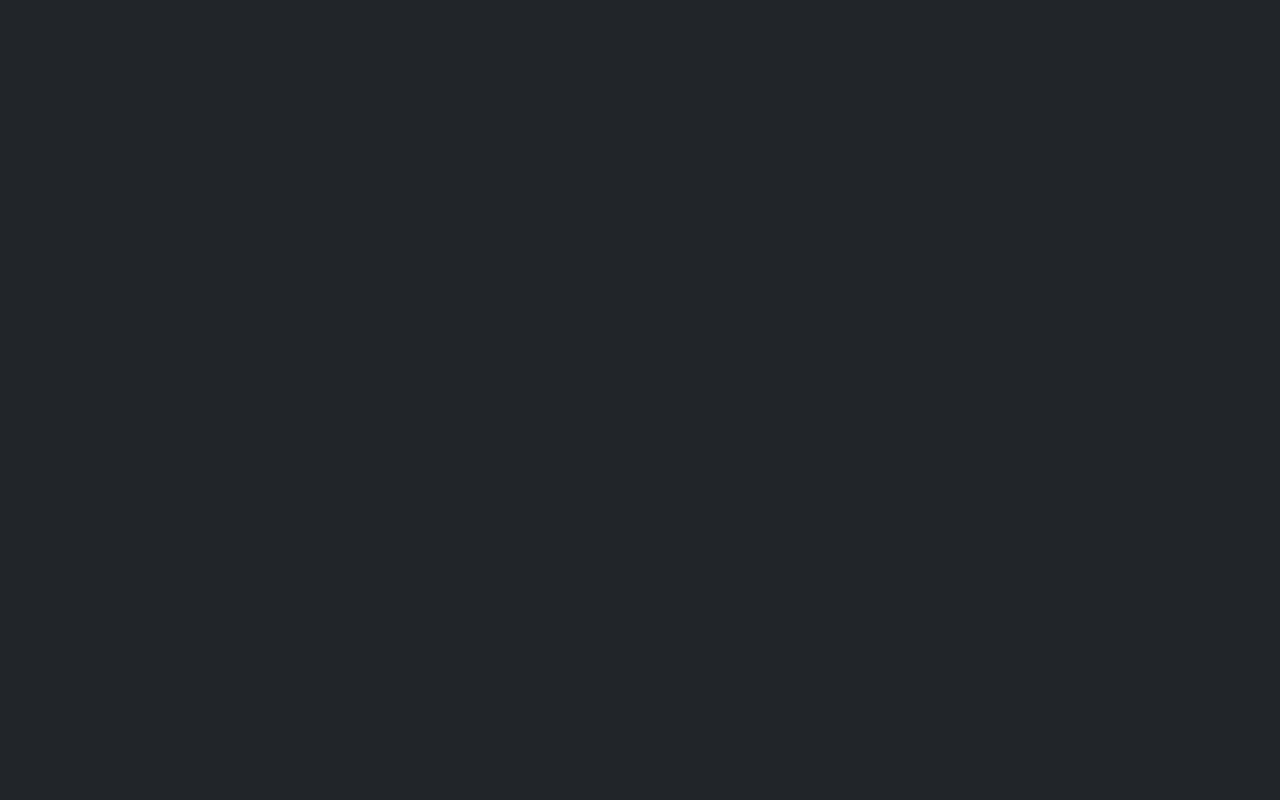
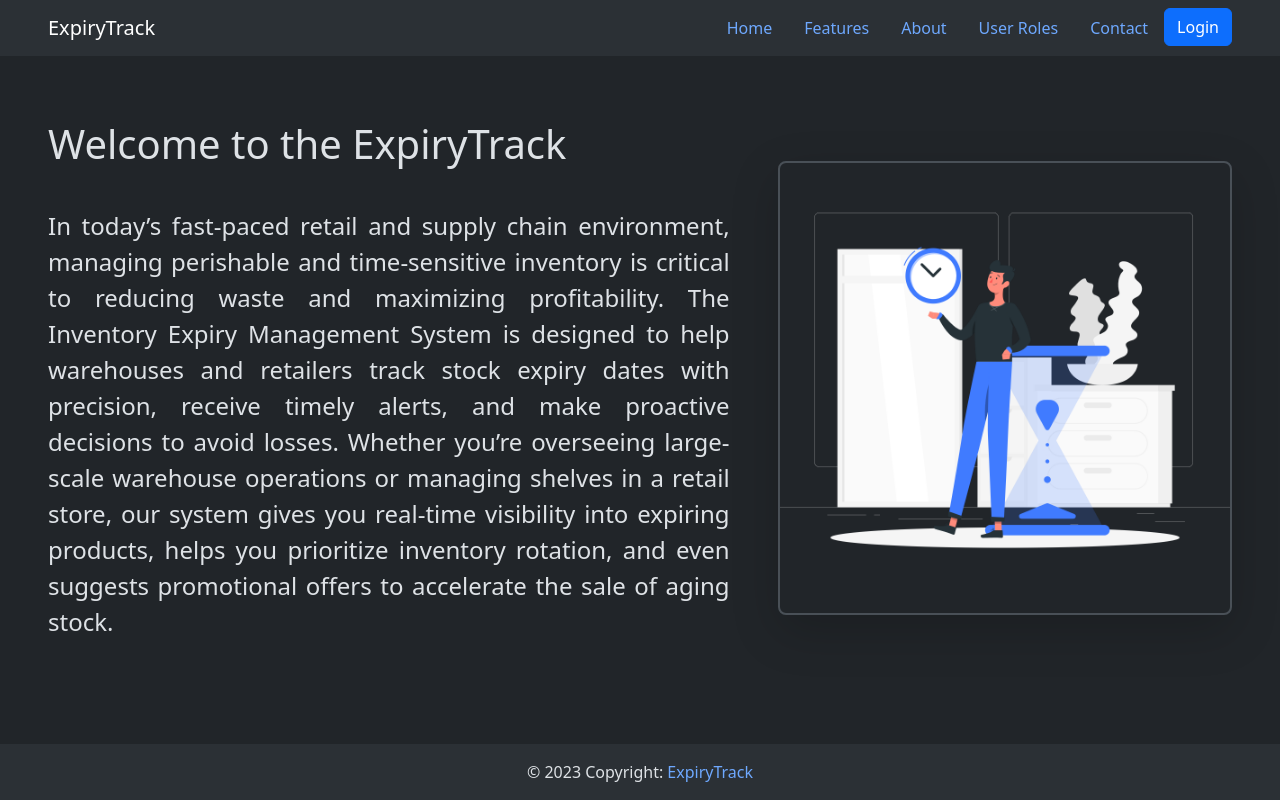
Before and after one commit to RamithaHeshan33/Inventory-Management-System, a React (Vite) app in the folder frontend/: page / in a window 1280 px wide. Before the commit this address had no page. Built offline with nearby package versions, Linux system fonts and the light colour scheme.

Commit message:
frontend dev

```diff
--- a/frontend/package.json
+++ b/frontend/package.json
@@ -10,11 +10,12 @@
     "preview": "vite preview"
   },
   "dependencies": {
+    "@popperjs/core": "^2.11.8",
     "axios": "^1.9.0",
     "bootstrap": "^5.3.6",
     "react": "^19.0.0",
     "react-dom": "^19.0.0",
-    "react-router-dom": "^7.5.3"
+    "react-router-dom": "^7.6.0"
   },
   "devDependencies": {
     "@eslint/js": "^9.22.0",
@@ -25,6 +26,7 @@
     "eslint-plugin-react-hooks": "^5.2.0",
     "eslint-plugin-react-refresh": "^0.4.19",
     "globals": "^16.0.0",
+    "sass": "^1.89.0",
     "vite": "^6.3.1"
   }
 }
--- a/frontend/src/App.jsx
+++ b/frontend/src/App.jsx
@@ -1,6 +1,7 @@
  import 'bootstrap/dist/css/bootstrap.min.css';
 import { BrowserRouter as Router, Routes, Route } from "react-router-dom";
 import './App.css'
+import Home from './pages/Home/Home';
 import Login from './components/Login/Login';
 import Register from './components/Register/Register';
 function App() {
@@ -8,6 +9,7 @@ function App() {
   return (
     <Router>
       <Routes>
+        <Route path="/" element={<Home />} />
         <Route path="/login" element={<Login />} />
         <Route path="/register" element={<Register />} />
       </Routes>
--- /dev/null
+++ b/frontend/src/components/Footer/Footer.jsx
@@ -0,0 +1,16 @@
+import React from 'react'
+
+function Footer() {
+  return (
+    <div>
+        <footer className="bg-body-tertiary text-center text-lg-start fixed-bottom">
+            <div className="text-center p-3">
+            © 2023 Copyright:
+            <a className="text-blue text-decoration-none" href="#"> ExpiryTrack</a>
+            </div>
+        </footer>
+    </div>
+  )
+}
+
+export default Footer
--- /dev/null
+++ b/frontend/src/components/NavBar/NavBar.jsx
@@ -0,0 +1,41 @@
+import React from 'react'
+import { useNavigate } from 'react-router-dom'
+
+function NavBar() {
+    const navigate = useNavigate();
+
+    const handleLogin = () => {
+        navigate('/login');
+    }
+
+  return (
+    <div>
+        <nav id="navbar-example2" className="navbar bg-body-tertiary px-5 mb-3">
+        <a className="navbar-brand" href="#">ExpiryTrack</a>
+        <ul className="nav nav-pills">
+            <li className="nav-item">
+                <a className="nav-link" href="#scrollspyHeading1">Home</a>
+            </li>
+            <li className="nav-item">
+                <a className="nav-link" href="#scrollspyHeading2">Features</a>
+            </li>
+            <li className="nav-item">
+                <a className="nav-link" href="#scrollspyHeading2">About</a>
+            </li>
+            <li className="nav-item">
+                <a className="nav-link" href="#scrollspyHeading2">User Roles</a>
+            </li>
+            <li className="nav-item">
+                <a className="nav-link" href="#scrollspyHeading2">Contact</a>
+            </li>
+            <li className="nav-item">
+                <button className='btn btn-primary' onClick={handleLogin}>Login</button>
+            </li>
+
+        </ul>
+        </nav>
+    </div>
+  )
+}
+
+export default NavBar
--- /dev/null
+++ b/frontend/src/pages/Home/Home.jsx
@@ -0,0 +1,28 @@
+import React from 'react'
+import NavBar from '../../components/NavBar/NavBar'
+import Footer from '../../components/Footer/Footer'
+
+function Home() {
+  return (
+    <div>
+      <NavBar />
+
+      <div className='d-flex justify-content-center align-items-center'>
+            <div className='login-container d-flex gap-5 justify-content-center align-items-center p-5'>
+                <div className="left w-75">
+                  <h1 style={{marginBottom: "40px"}}>Welcome to the ExpiryTrack</h1>
+                  <p style={{textAlign: 'justify'}} className=' fs-4'>In today’s fast-paced retail and supply chain environment, managing perishable and time-sensitive inventory is critical to reducing waste and maximizing profitability. The Inventory Expiry Management System is designed to help warehouses and retailers track stock expiry dates with precision, receive timely alerts, and make proactive decisions to avoid losses. Whether you’re overseeing large-scale warehouse operations or managing shelves in a retail store, our system gives you real-time visibility into expiring products, helps you prioritize inventory rotation, and even suggests promotional offers to accelerate the sale of aging stock. </p>
+                </div>
+
+                <div className="right w-50">
+                  <img src="res/Home.png" alt="login" className="login-image border border-2 rounded-3 shadow-lg " />
+                </div>
+            </div>
+        </div>
+
+      <Footer />
+    </div>
+  )
+}
+
+export default Home
```
Also changed, not shown: frontend/public/res/Home.png (added), 1 other file (tests, documents, lock files or other folders).
